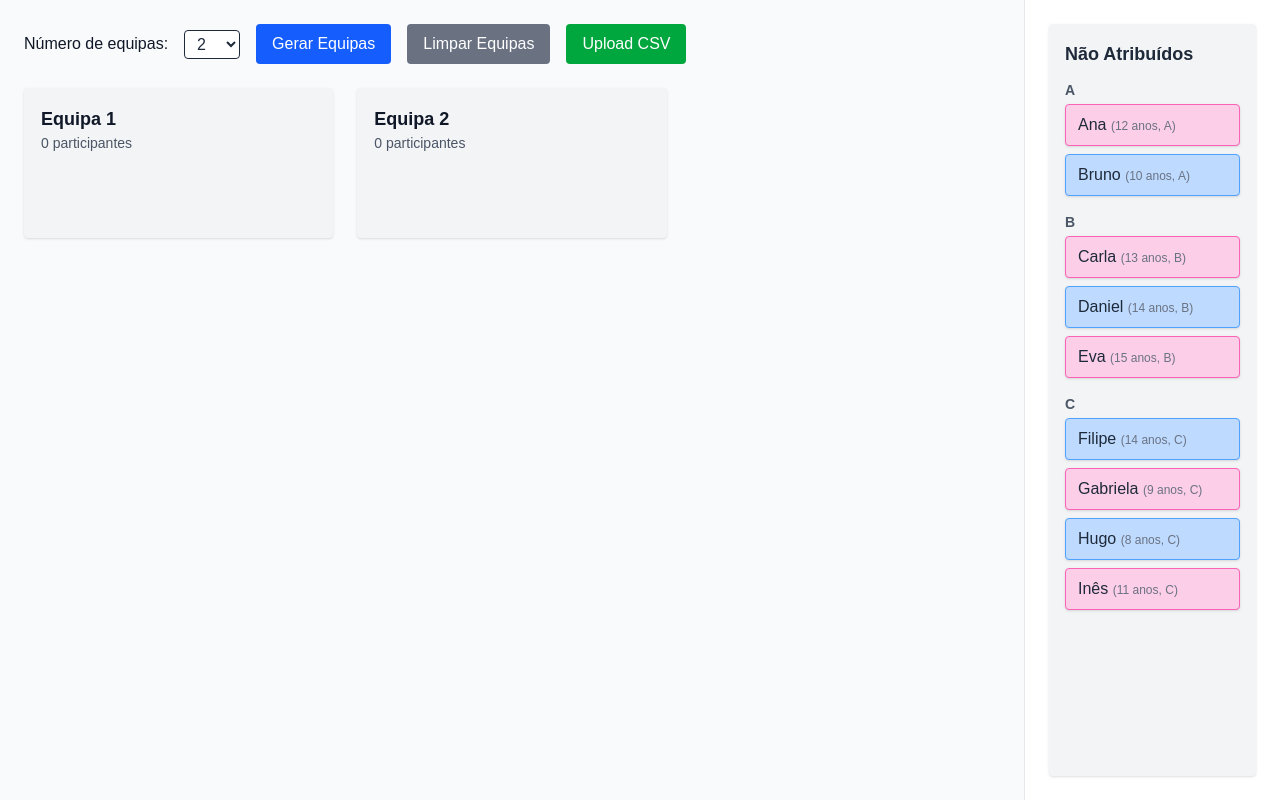
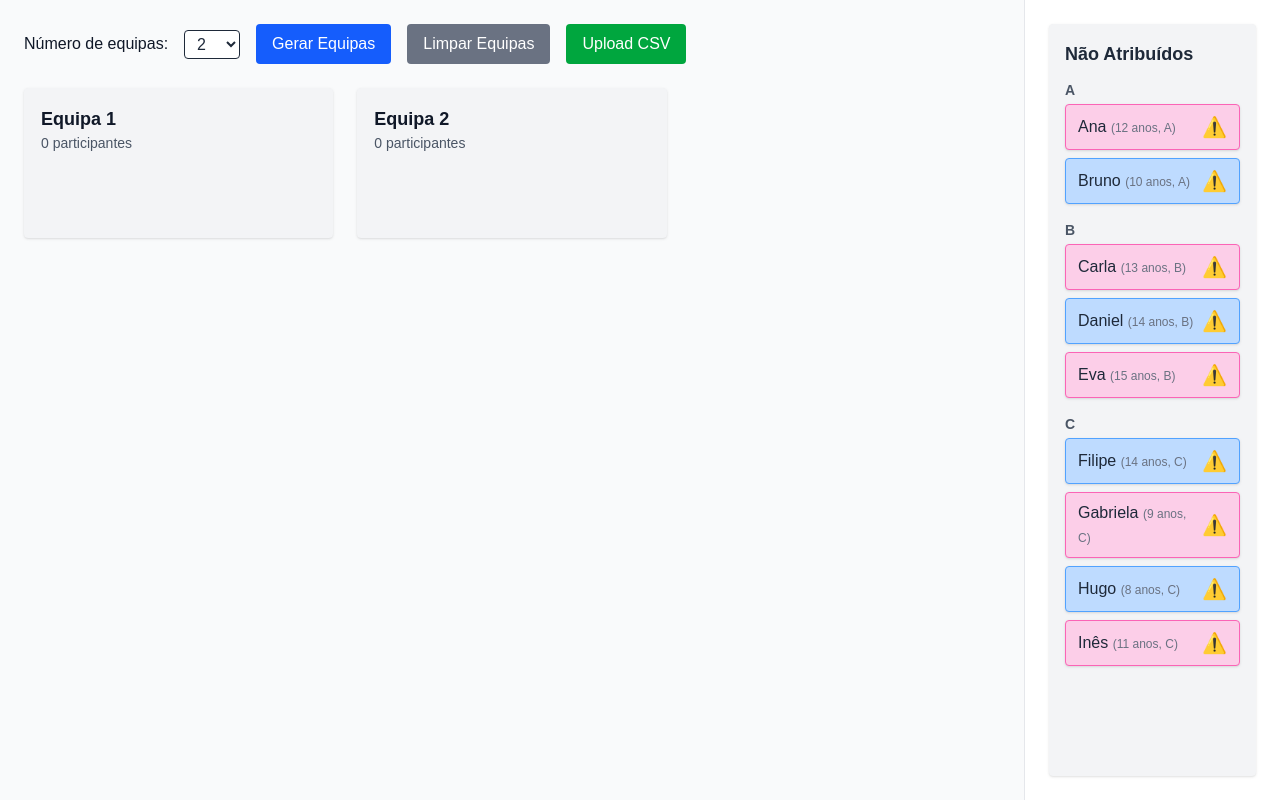
Before and after one commit to Vidal322/team-builder, a Next.js app: page /generator in a window 1280 px wide. Built offline with nearby package versions, Linux system fonts and the light colour scheme.

Commit message:
problematic participants

```diff
--- a/src/app/generator/page.tsx
+++ b/src/app/generator/page.tsx
@@ -51,15 +51,15 @@ async function handleCSVUpload(e: React.ChangeEvent<HTMLInputElement>) {
 
 
 const [initialParticipantList] = useState<Participant[]>([
-  { id: uuidv4(), name: 'Ana', gender: 'female', room: 'A', age: 12 },
-  { id: uuidv4(), name: 'Bruno', gender: 'male', room: 'A', age: 10},
-  { id: uuidv4(), name: 'Carla', gender: 'female', room: 'B', age: 13 },
-  { id: uuidv4(), name: 'Daniel', gender: 'male', room: 'B', age: 14 },
-  { id: uuidv4(), name: 'Eva', gender: 'female', room: 'B', age: 15},
-  { id: uuidv4(), name: 'Filipe', gender: 'male', room: 'C', age: 14 },
-  { id: uuidv4(), name: 'Gabriela', gender: 'female', room: 'C', age: 9 },
-  { id: uuidv4(), name: 'Hugo', gender: 'male', room: 'C', age: 8 },
-  { id: uuidv4(), name: 'Inês', gender: 'female', room: 'C', age: 11 },
+  { id: uuidv4(), name: 'Ana', gender: 'female', room: 'A', age: 12, problematic: true, problematic_friends: [] },
+  { id: uuidv4(), name: 'Bruno', gender: 'male', room: 'A', age: 10, problematic: true, problematic_friends: [] },
+  { id: uuidv4(), name: 'Carla', gender: 'female', room: 'B', age: 13, problematic: true, problematic_friends: []  },
+  { id: uuidv4(), name: 'Daniel', gender: 'male', room: 'B', age: 14, problematic: true, problematic_friends: []  },
+  { id: uuidv4(), name: 'Eva', gender: 'female', room: 'B', age: 15, problematic: true, problematic_friends: [] },
+  { id: uuidv4(), name: 'Filipe', gender: 'male', room: 'C', age: 14, problematic: true, problematic_friends: []  },
+  { id: uuidv4(), name: 'Gabriela', gender: 'female', room: 'C', age: 9, problematic: true, problematic_friends: []  },
+  { id: uuidv4(), name: 'Hugo', gender: 'male', room: 'C', age: 8, problematic: true, problematic_friends: []  },
+  { id: uuidv4(), name: 'Inês', gender: 'female', room: 'C', age: 11, problematic: true, problematic_friends: []  },
 ]);
 
 
--- a/src/components/ParticipantCard.tsx
+++ b/src/components/ParticipantCard.tsx
@@ -32,7 +32,24 @@ export default function ParticipantCard({ participant, activeId }: Props) {
       {...attributes}
       className={`border rounded px-3 py-2 shadow text-gray-800 max-w-xs w-full transition-opacity duration-200 ${colorClass}`}
     >
-    {participant.name}{" "} <span className="text-xs text-gray-500">({participant.age} anos, {participant.room})</span>
+      <div className="flex items-center justify-between">
+        <span>
+          {participant.name}{" "}
+          <span className="text-xs text-gray-500">
+            ({participant.age} anos, {participant.room})
+          </span>
+        </span>
+        {participant.problematic && (
+          <span
+            className="text-red-600 text-xl ml-2"
+            title="Participante problemático"
+            role="img"
+            aria-label="danger"
+          >
+            ⚠️
+          </span>
+        )}
+      </div>
     </li>
   );
 }
--- a/src/lib/parseCSV.ts
+++ b/src/lib/parseCSV.ts
@@ -2,6 +2,7 @@
 import Papa from 'papaparse';
 import { v4 as uuidv4 } from 'uuid';
 import { Participant } from '@/types';
+import { trackFallbackParamAccessed } from 'next/dist/server/app-render/dynamic-rendering';
 
 export function parseCSVParticipants(file: File): Promise<Participant[]> {
   return new Promise((resolve, reject) => {
@@ -17,7 +18,9 @@ export function parseCSVParticipants(file: File): Promise<Participant[]> {
             name: row.name.trim(),
             room: row.room.trim(),
             gender: row.gender.trim().toLowerCase() as 'male' | 'female',
-            age: parseInt(row.age, 10)
+            age: parseInt(row.age, 10),
+            problematic: false,
+            problematic_friends: []
           }));
 
           resolve(participants);
--- a/src/types/index.ts
+++ b/src/types/index.ts
@@ -4,6 +4,8 @@ export type Participant = {
   room: string;
   gender: 'male' | 'female';
   age: number;
+  problematic: boolean;
+  problematic_friends: Participant[];
 };
 
 export type Team = {
```
